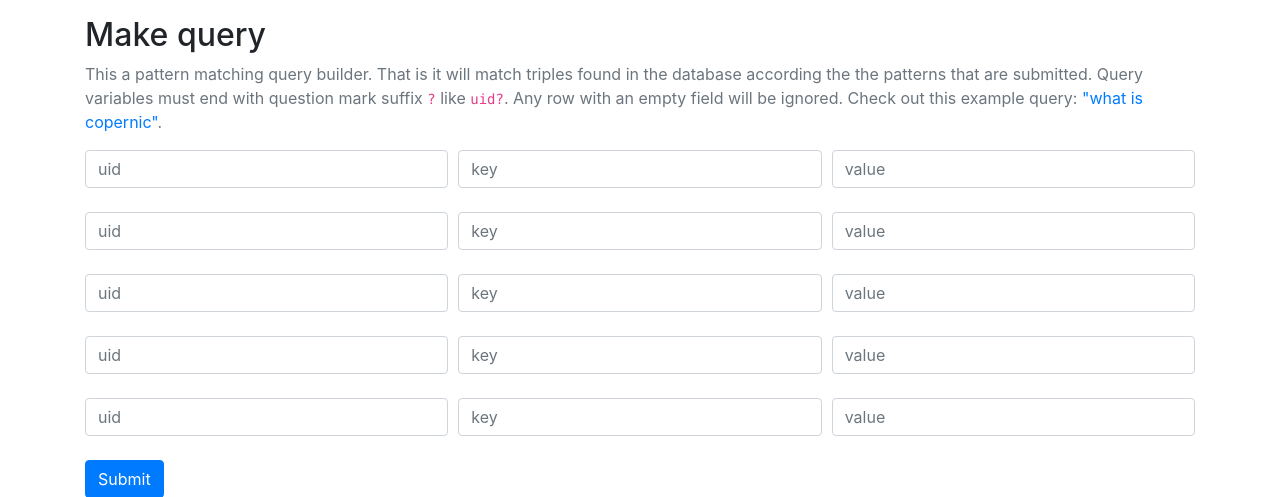
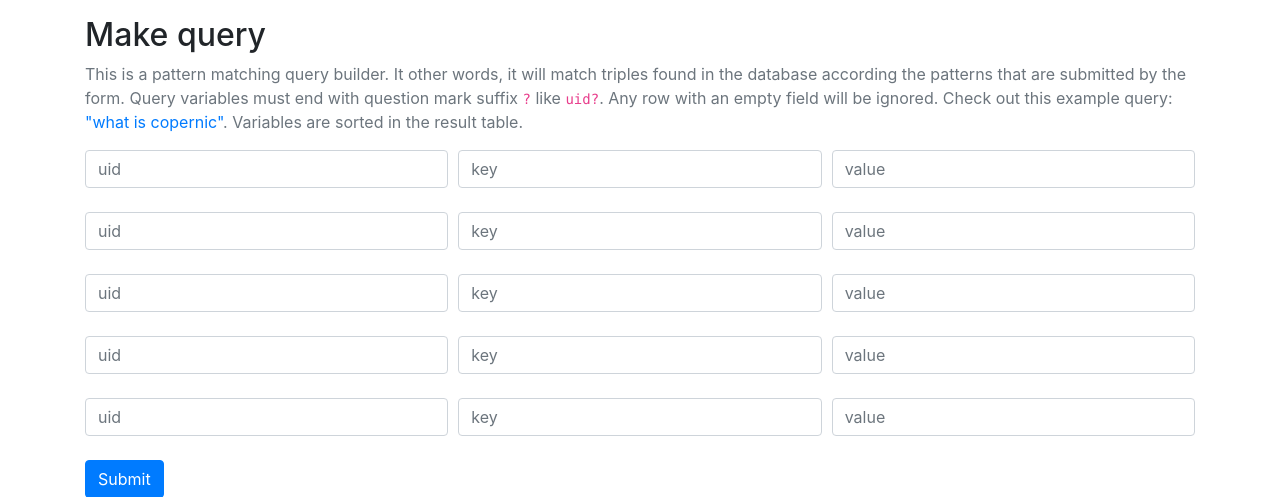
Before and after one commit to amirouche/foundation, a Django app: page /query/ in a window 1280 px wide. Shown: the part 128-625 px from the top of the page. Run offline with Django 3.2, Linux system fonts and the light colour scheme; some libraries are stand-ins or nearby versions.

Commit message:
typofixes

```diff
--- a/copernic/frontend/templates/query.html
+++ b/copernic/frontend/templates/query.html
@@ -13,7 +13,7 @@
 
 <h2>Make query</h2>
 
-<p class="form-text text-muted">This a pattern matching query builder.  That is it will match triples found in the database according the the patterns that are submitted.  Query variables must end with question mark suffix <code>?</code> like <code>uid?</code>.  Any row with an empty field will be ignored. Check out this example query: <a href="/query/?uid0=0uid%3F&key0=title&value0=copernic&uid1=0uid%3F&key1=key%3F&value1=value%3F">"what is copernic"</a>.</p>
+<p class="form-text text-muted">This is a pattern matching query builder.  It other words, it will match triples found in the database according the patterns that are submitted by the form.  Query variables must end with question mark suffix <code>?</code> like <code>uid?</code>.  Any row with an empty field will be ignored. Check out this example query: <a href="/query/?uid0=0uid%3F&key0=title&value0=copernic&uid1=0uid%3F&key1=key%3F&value1=value%3F">"what is copernic"</a>. Variables are sorted in the result table.</p>
 
 <form method="GET">
     <div class="form-row">
```
